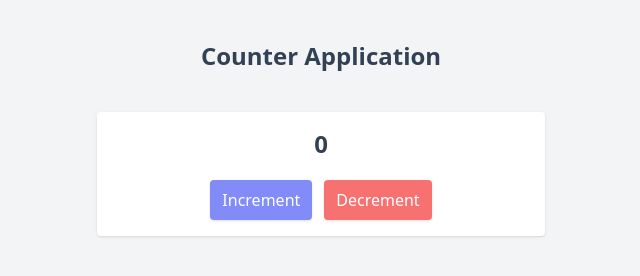
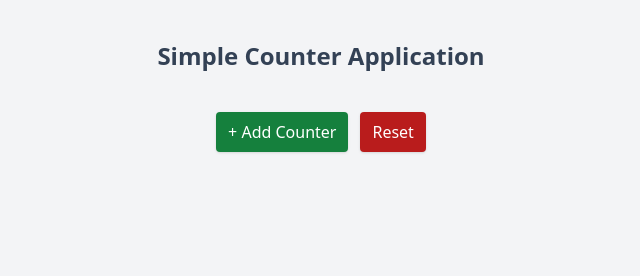
Before and after one commit to sagordevnath/multi-counter-redux, a plain HTML site: page index.html in a window 1280 px wide. Shown: the whole page, without its empty margins (319-959 px from the left). Drawn offline with nearby package versions, Linux system fonts and the light colour scheme.

Commit message:
initial state setup

```diff
--- a/index.html
+++ b/index.html
@@ -4,40 +4,36 @@
     <meta charset="UTF-8" />
     <meta http-equiv="X-UA-Compatible" content="IE=edge" />
     <meta name="viewport" content="width=device-width, initial-scale=1.0" />
-        <title>Counter Application</title>
+    <title>Simple Counter Application</title>
     <script src="https://cdn.tailwindcss.com"></script>
-        <!-- import redux from cdn -->
+
+    <!-- cdn of latest redux -->
     <script src="https://unpkg.com/redux@latest/dist/redux.min.js"></script>
   </head>
   <body>
-        <div class="w-screen h-screen p-10 bg-gray-100 text-slate-700">
+    <div class="w-screen min-h-screen p-10 bg-gray-100 text-slate-700">
       <!-- header -->
       <h1 class="max-w-md mx-auto text-center text-2xl font-bold">
-            Counter Application
+        Simple Counter Application
       </h1>
 
       <!-- counters -->
-            <div class="mx-auto max-w-md mt-10 space-y-5">
-                <div
-                    class="p-4 h-auto flex flex-col items-center justify-center space-y-5 bg-white rounded shadow"
-                >
-                    <div id="counter" class="text-2xl font-semibold"></div>
+      <div id="counters-container" class="max-w-md mx-auto mt-10 space-y-5">
+
+      </div>
+
+      <div class="flex justify-center mt-4">
         <div class="flex space-x-3">
           <button
-                            id="increment"
-                            class="bg-indigo-400 text-white px-3 py-2 rounded shadow"
-                            id="increment"
-                        >
-                            Increment
+
+          id="add-counter" class="bg-green-700 text-white px-3 py-2 rounded shadow">
+            + Add Counter
           </button>
           <button
-                            id="decrement"
-                            class="bg-red-400 text-white px-3 py-2 rounded shadow"
-                            id="decrement"
-                        >
-                            Decrement
+          id="reset-counter"
+          class="bg-red-700 text-white px-3 py-2 rounded shadow">
+            Reset
           </button>
-                    </div>
         </div>
       </div>
     </div>
--- a/script.js
+++ b/script.js
@@ -1,69 +1,12 @@
-// import Redux from 'redux';
-// select dom elements
-const counterEl = document.getElementById('counter');
-const incrementEl = document.getElementById('increment');
-const decrementEl = document.getElementById('decrement');
-
-//action identifiers
-const INCREMENT = 'increment';
-const DECREMENT = 'decrement';
-
-// action creators
-const increment = (value) => {
-    return {
-        type: INCREMENT,
-        payload: value,
-    }
-}
-
-const decrement = (value) => {
-    return {
-        type: DECREMENT,
-        payload: value,
-    }
-}
-
-// initial state
-const initialState = {
-    value: 0,
-};
-
-// create reducer function
-function counterReducer(state = initialState, action) {
-    if(action.type === INCREMENT) {
-        return {
-            ...state,
-            value: state.value + action.payload,
-        }
-    } else if (action.type === DECREMENT) {
-        return {
-            ...state,
-            value: state.value - action.payload,
-        }
-    } else {
-        return state;
-    }
-
-}
-
-// create store
-const store = Redux.createStore(counterReducer);
-
-const render = () => {
-    const state = store.getState();
-    counterEl.innerText = state.value.toString();
-}
-
-// update UI initially
-render();
-
-store.subscribe(render);
-
-//button click listeners
-incrementEl.addEventListener('click', () => {
-    store.dispatch(increment(5));
-})
-
-decrementEl.addEventListener('click', () => {
-    store.dispatch(decrement(2));
-})
+// Initial State
+let initialState = {
+    counters: [
+      {
+        counterID: 0,
+        value: 0,
+        incrementBy: Math.floor(Math.random() * 10) + 1,
+        decrementBy: Math.floor(Math.random() * 10) + 1,
+      },
+    ],
+    totalCounters: 1,
+  };
```
Lines whose indentation alone changed are shown as unchanged.
